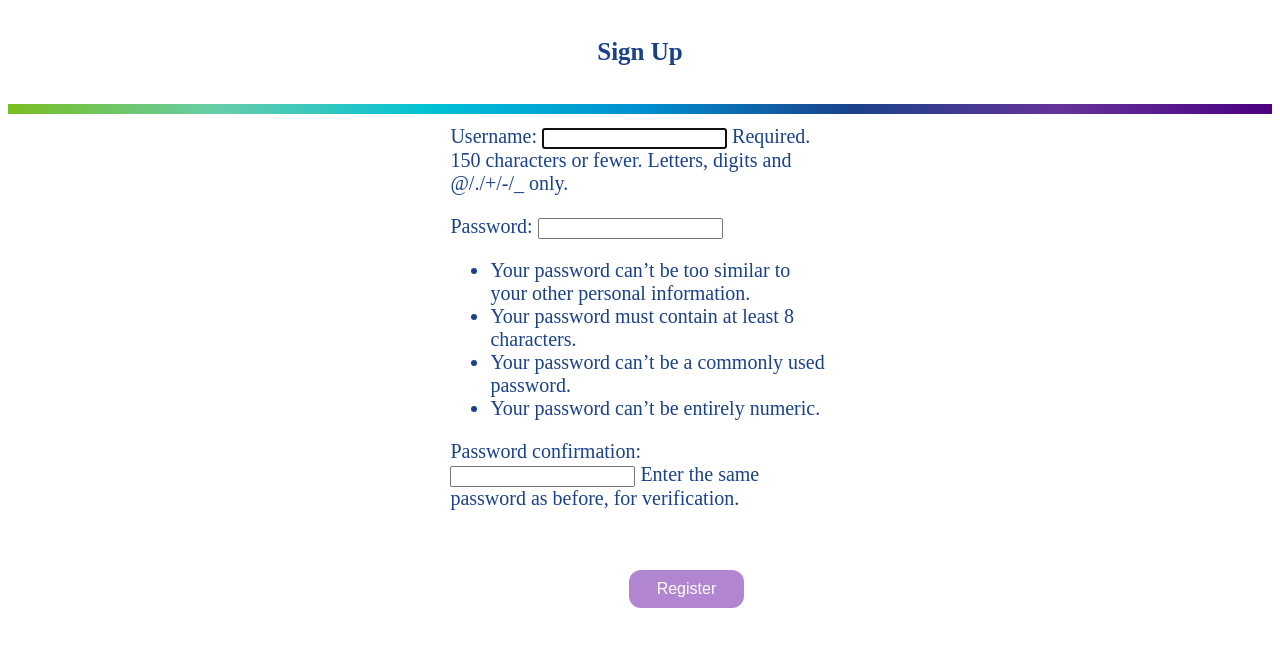
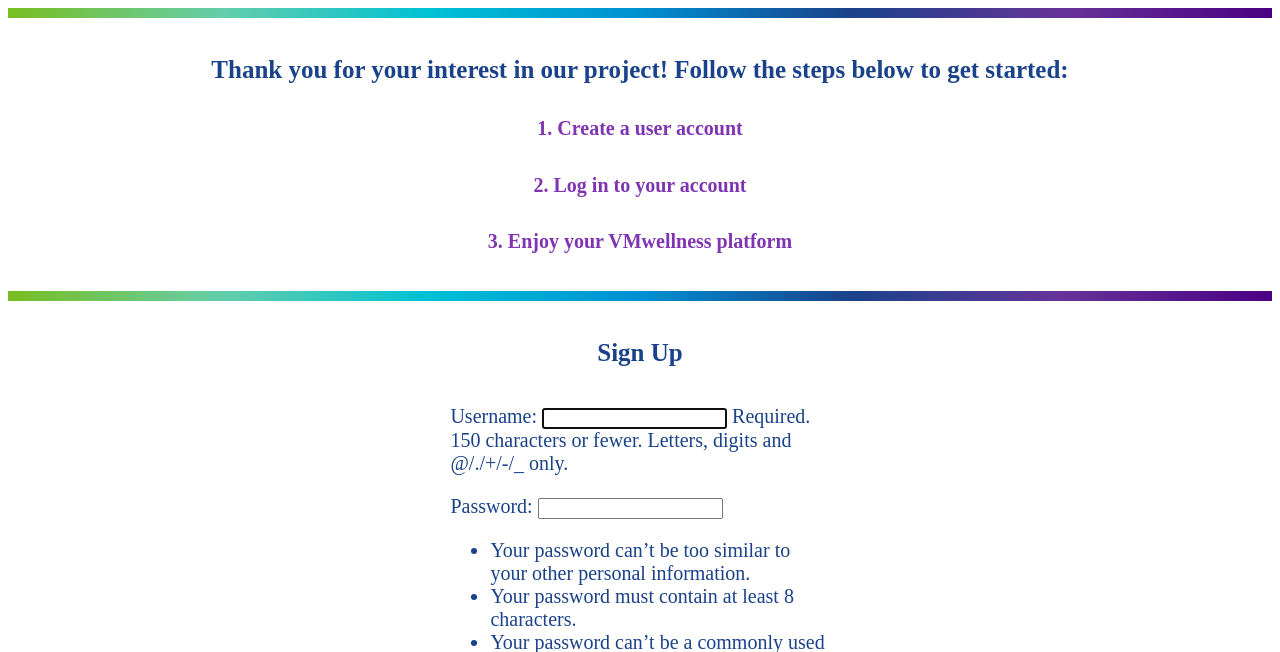
Before and after one commit to rohini-omnilytiqs/vmwellness, a Django app: page /signup/ in a window 1280 px wide. Shown: the top 652 px of the page. Before the commit the page ends 608 px from the top, so only its background shows below. Run offline with Django 3.2, Linux system fonts and the light colour scheme; some web fonts are replaced.

Commit message:
fixed format

```diff
--- a/vmwellness/vmwellness/settings.py
+++ b/vmwellness/vmwellness/settings.py
@@ -33,7 +33,7 @@ STATIC_URL = os.path.join(os.path.abspath(os.path.dirname(__file__)), 'static')
 SECRET_KEY = 'ag8v7&)2xizfqz1xgbh8inetkrfnzm%pc4#5^git!uhnq!fz*q'
 
 # SECURITY WARNING: don't run with debug turned on in production!
-DEBUG = False
+DEBUG = True
 
 ALLOWED_HOSTS = ['*']
 
--- a/vmwellness/vmwellness/static/css/wellness_stream.css
+++ b/vmwellness/vmwellness/static/css/wellness_stream.css
@@ -152,6 +152,10 @@ a {
   color: #1A428A;
 }
 
+.steps {
+
+}
+
 p {
    margin-top: 3%;
    text-decoration: none;
--- a/vmwellness/vmwellness/templates/registration/signup.html
+++ b/vmwellness/vmwellness/templates/registration/signup.html
@@ -9,10 +9,19 @@
   <link rel="stylesheet" media="screen" href="https://fontlibrary.org/face/metropolis" type="text/css"/>
 
   <link href="{% static 'css/wellness_stream.css' %}" rel="stylesheet">
+
+  <div id="grad1"></div>
+  <h3></h3>
+  <h2 class = "steps">Thank you for your interest in our project! Follow the steps below to get started:</h2>
+  <h5 class = "steps">1. Create a user account</h5>
+   <h5 class = "steps">2. Log in to your account</h5>
+   <h5 class = "steps">3. Enjoy your VMwellness platform</h5>
+
+  <h3></h3>
+  <div id="grad1"></div>
   <h3></h3>
   <h2>Sign Up</h2>
   <h3></h3>
-  <div id="grad1"></div>
   <div class="chunk">
     <form method="post">
       {% csrf_token %}
@@ -22,5 +31,6 @@
       </div>
     </form>
   </div>
+
   {% endblock %}
 </div>
```
